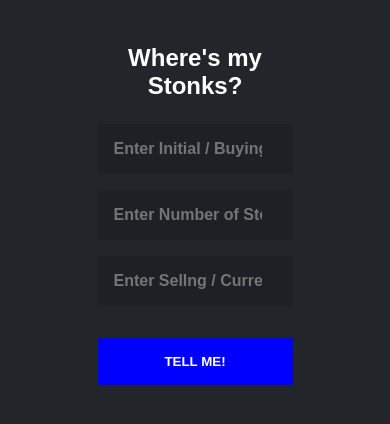
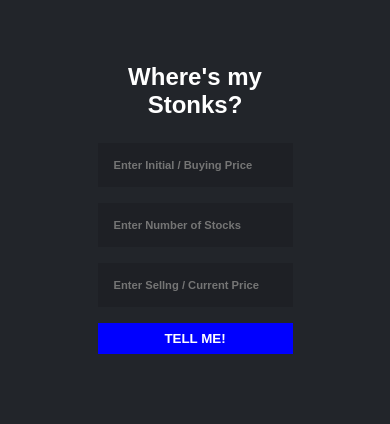
Before and after one commit to ShekharDhangar/stonks-Profit-or-Loss, a plain HTML site: page index.html in a window 390 px wide. Drawn offline with Linux system fonts and the light colour scheme.

Commit message:
Update Style : Changed Media queries

```diff
--- a/styles.css
+++ b/styles.css
@@ -66,18 +66,26 @@ input{
         height: 100vh;
     }
     .user-input-container{
-        padding-top: 5%;
+        padding-top: 10%;
         width: 100%;
-        max-height: 70vh;
+        max-height: 60vh;
     }
     .output-container{
         width: 100%;
-        max-height: 30vh;
+        max-height: 40vh;
     }
 
     .input-section{
         margin: 0 auto;
         width: 50%;
     }
+    input{
+        font-size: 0.7rem;
+
+    }
+    .btn{
+        padding: 0.5rem;
+        margin-top: 0;
+    }
 
 }
```
